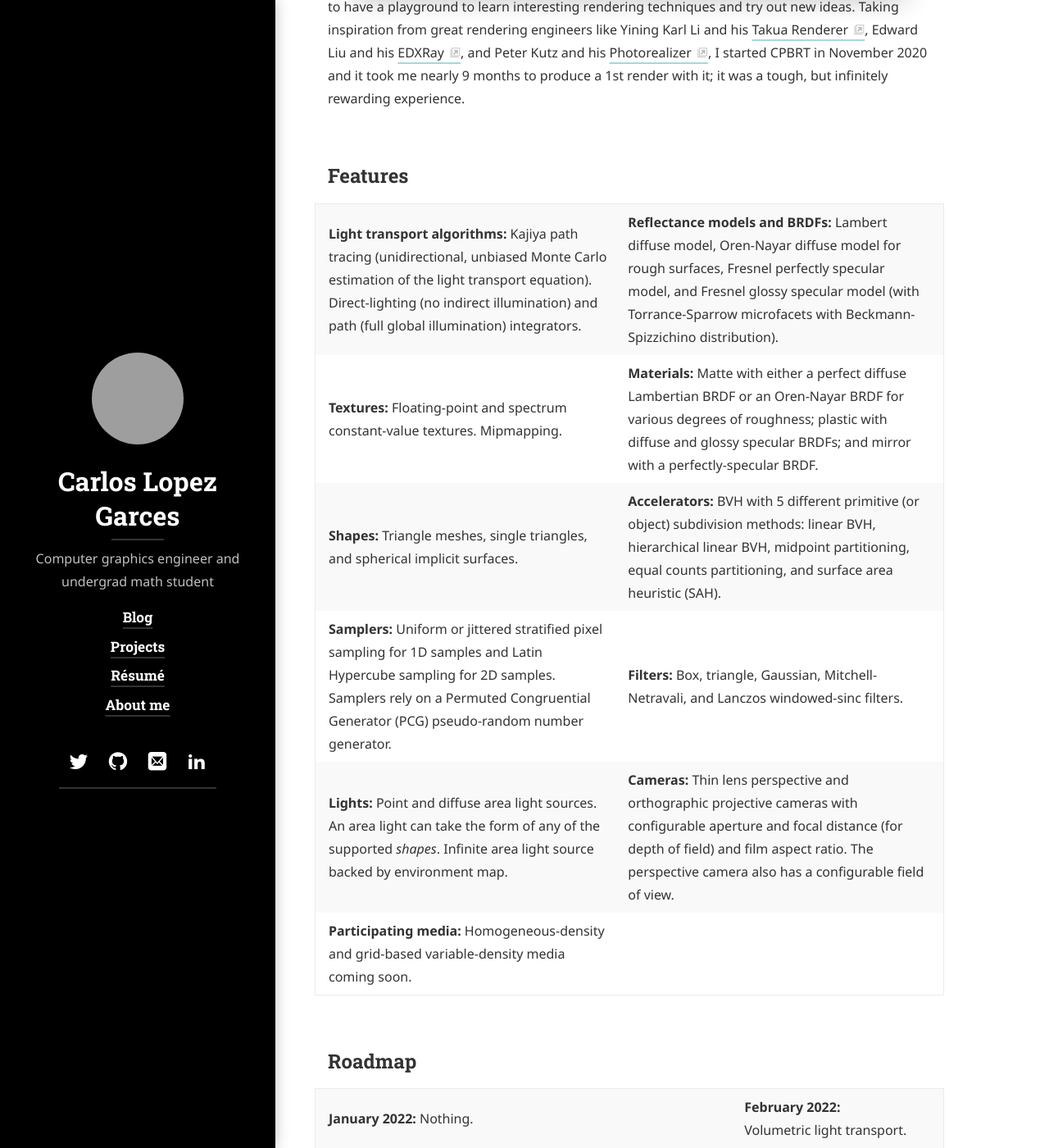
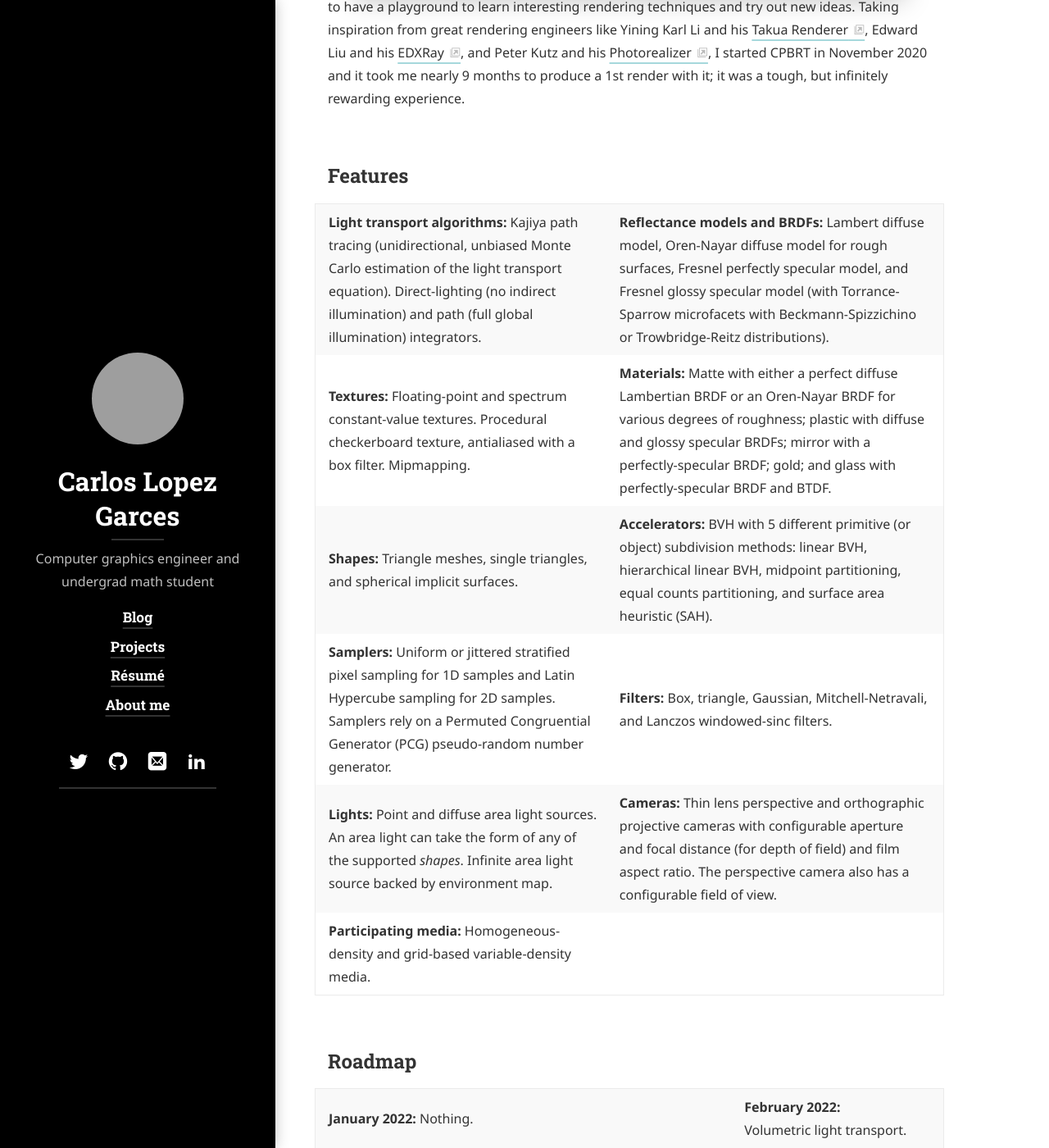
Before and after one commit to carlos-lopez-garces/carlos-lopez-garces.github.io, a Jekyll site: the page built from _projects/cpbrt.md, in a window 1280 px wide and 1400 px high, scrolled down 979 px. Shown: the whole window at 82% size. Built offline with Jekyll 4.4.1, drawn with Linux system fonts in a browser that asks for light colours; cached includes are drawn as plain includes; nearby versions of some CDN libraries; some web fonts are replaced; library files that are not in the unit come from our copies; grey boxes are pictures that could not be loaded.

Commit message:
Update Features of CPBRT project

```diff
--- a/_projects/cpbrt.md
+++ b/_projects/cpbrt.md
@@ -25,12 +25,12 @@ sitemap: false
 
 ## Features
 
-| **Light transport algorithms:** Kajiya path tracing (unidirectional, unbiased Monte Carlo estimation of the light transport equation). Direct-lighting (no indirect illumination) and path (full global illumination) integrators. | **Reflectance models and BRDFs:** Lambert diffuse model, Oren-Nayar diffuse model for rough surfaces, Fresnel perfectly specular model, and Fresnel glossy specular model (with Torrance-Sparrow microfacets with Beckmann-Spizzichino distribution). |
-| **Textures:** Floating-point and spectrum constant-value textures. Mipmapping. | **Materials:** Matte with either a perfect diffuse Lambertian BRDF or an Oren-Nayar BRDF for various degrees of roughness; plastic with diffuse and glossy specular BRDFs; and mirror with a perfectly-specular BRDF. |
+| **Light transport algorithms:** Kajiya path tracing (unidirectional, unbiased Monte Carlo estimation of the light transport equation). Direct-lighting (no indirect illumination) and path (full global illumination) integrators. | **Reflectance models and BRDFs:** Lambert diffuse model, Oren-Nayar diffuse model for rough surfaces, Fresnel perfectly specular model, and Fresnel glossy specular model (with Torrance-Sparrow microfacets with Beckmann-Spizzichino or Trowbridge-Reitz distributions). |
+| **Textures:** Floating-point and spectrum constant-value textures. Procedural checkerboard texture, antialiased with a box filter. Mipmapping. | **Materials:** Matte with either a perfect diffuse Lambertian BRDF or an Oren-Nayar BRDF for various degrees of roughness; plastic with diffuse and glossy specular BRDFs; mirror with a perfectly-specular BRDF; gold; and glass with perfectly-specular BRDF and BTDF. |
 | **Shapes:** Triangle meshes, single triangles, and spherical implicit surfaces. | **Accelerators:** BVH with 5 different primitive (or object) subdivision methods: linear BVH, hierarchical linear BVH, midpoint partitioning, equal counts partitioning, and surface area heuristic (SAH).|
 | **Samplers:** Uniform or jittered stratified pixel sampling for 1D samples and Latin Hypercube sampling for 2D samples. Samplers rely on a Permuted Congruential Generator (PCG) pseudo-random number generator. | **Filters:** Box, triangle, Gaussian, Mitchell-Netravali, and Lanczos windowed-sinc filters. |
 | **Lights:** Point and diffuse area light sources. An area light can take the form of any of the supported *shapes*. Infinite area light source backed by environment map. | **Cameras:** Thin lens perspective and orthographic projective cameras with configurable aperture and focal distance (for depth of field) and film aspect ratio. The perspective camera also has a configurable field of view. |
-| **Participating media:** Homogeneous-density and grid-based variable-density media coming soon. | |
+| **Participating media:** Homogeneous-density and grid-based variable-density media. | |
 
 ## Roadmap
 
```
